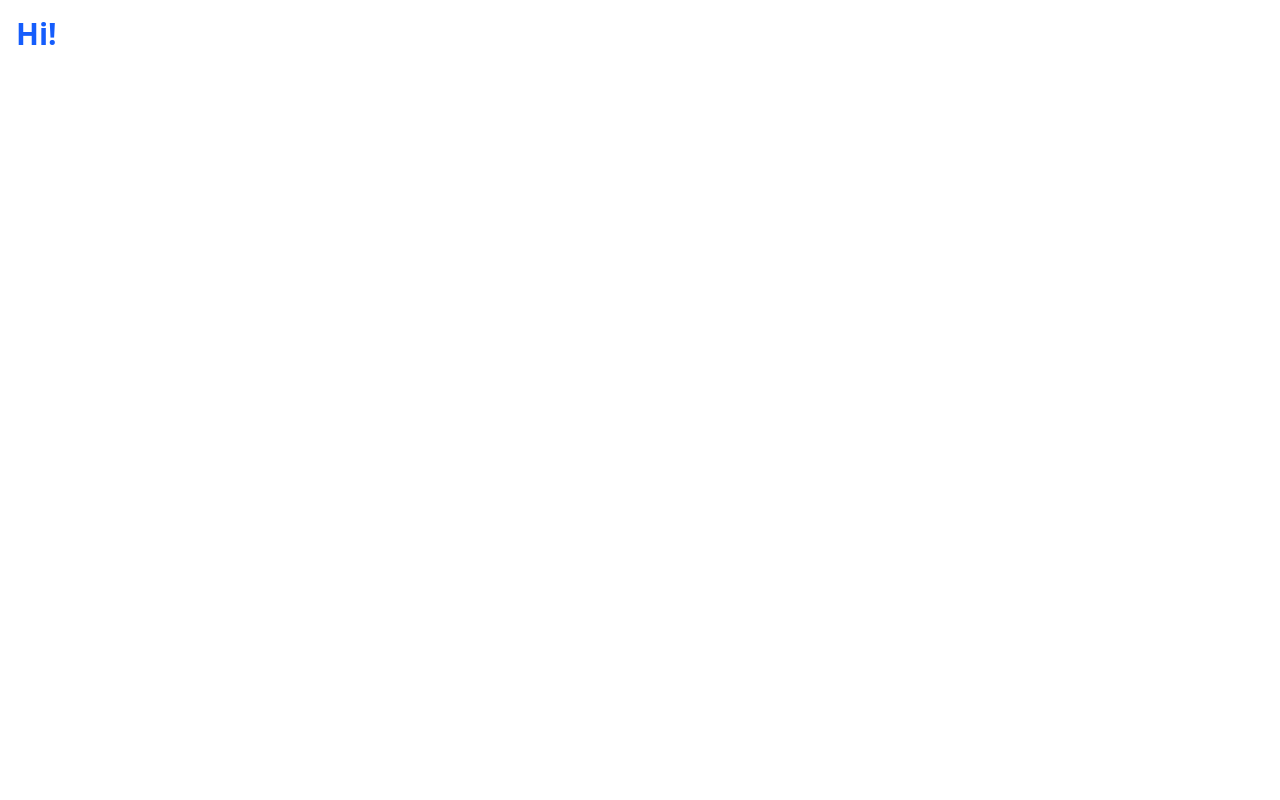
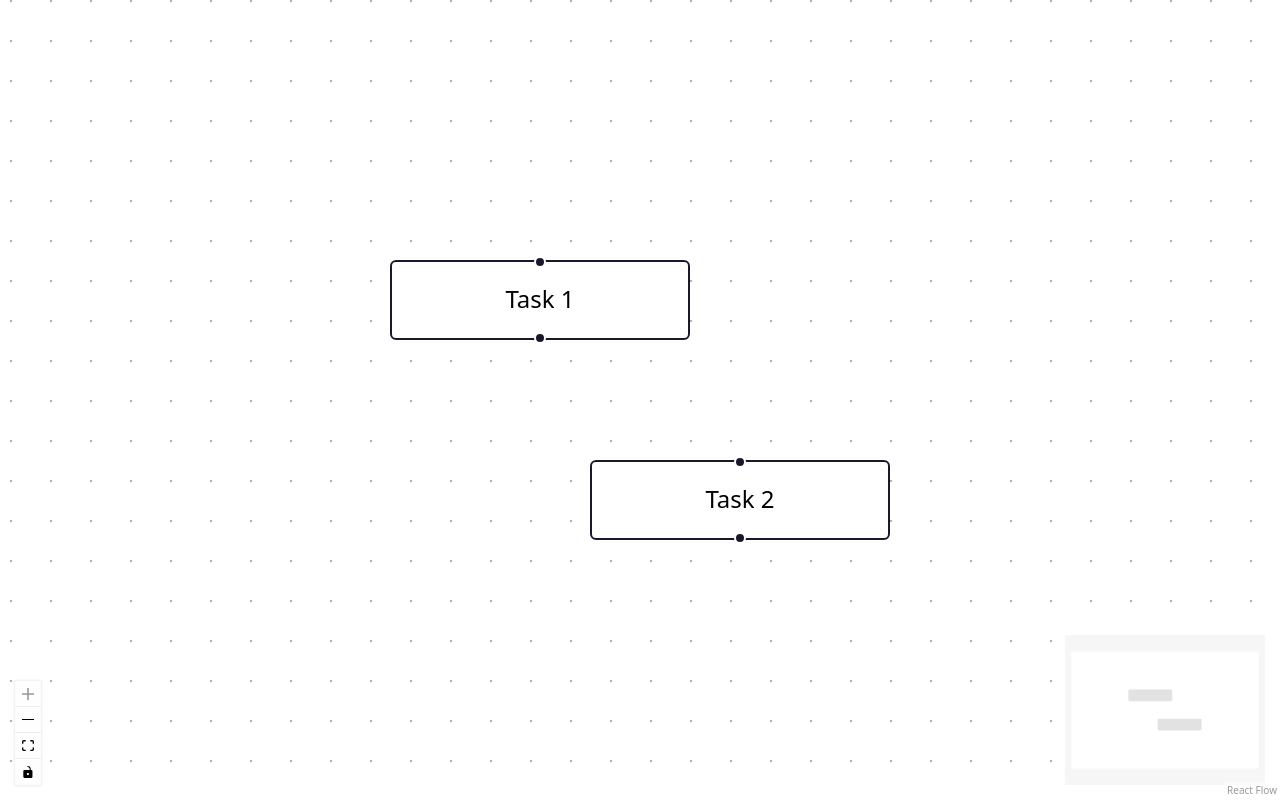
Before and after one commit to KikinovK/task-flow-builder, a React (Vite) app: page / in a window 1280 px wide. Built offline with nearby package versions, Linux system fonts and the light colour scheme.

Commit message:
feat: add node to flow canvas

```diff
--- a/src/App.tsx
+++ b/src/App.tsx
@@ -1,8 +1,9 @@
+import FlowCanvas from "./components/FlowCanvas"
 
 const App = () => {
   return (
-    <div className="p-4">
-      <h1 className="text-3xl font-bold text-blue-600">Hi!</h1>
+    <div className="h-screen">
+      <FlowCanvas />
     </div>
   )
 }
--- /dev/null
+++ b/src/components/FlowCanvas.tsx
@@ -0,0 +1,42 @@
+import {
+  ReactFlow,
+  useNodesState,
+  MiniMap,
+  Controls,
+  Background,
+} from '@xyflow/react';
+import '@xyflow/react/dist/style.css';
+
+const initialNodes = [
+  {
+    id: '1',
+    data: { label: 'Task 1' },
+    position: { x: 0, y: 0 },
+  },
+  {
+    id: '2',
+    data: { label: 'Task 2' },
+    position: { x: 100, y: 100 },
+  },
+];
+
+const FlowCanvas = () => {
+  const [nodes, , onNodesChange] = useNodesState(initialNodes);
+
+  return (
+    <div className="w-full h-screen">
+      <ReactFlow
+        nodes={nodes}
+        onNodesChange={onNodesChange}
+        fitView
+        className="bg-gray-500"
+      >
+        <MiniMap />
+        <Background />
+        <Controls />
+      </ReactFlow>
+    </div>
+  );
+};
+
+export default FlowCanvas;
```
